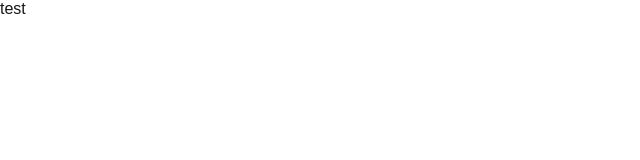
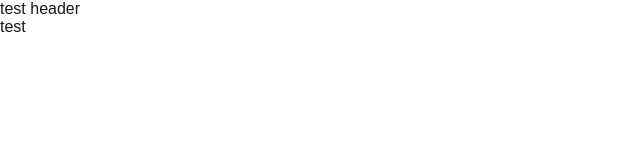
Before and after one commit to gustavocarvalho-ra/NextJs_Desafio_Lacrei_Saude, a Next.js app: page / in a window 1280 px wide. Shown: the top 160 px of the page, without its empty margins (0-640 px from the left). Built offline with nearby package versions, Linux system fonts and the light colour scheme.

Commit message:
feat: test header component

```diff
--- /dev/null
+++ b/src/app/components/Header/index.tsx
@@ -0,0 +1,7 @@
+
+
+export default function Header() {
+  return (
+    <p>test header</p>
+  );
+}
--- a/src/app/page.tsx
+++ b/src/app/page.tsx
@@ -1,11 +1,14 @@
-
+import Header from "./components/Header"
 
 export default function Home() {
   return (
-    <div>
-      <p>
-        test
-      </p>
-    </div>
+    <>
+      <Header />
+      <div>
+        <p>
+          test
+        </p>
+      </div>
+    </>
   );
 }
```
Also changed, not shown: src/app/components/Header/styles.ts (added).
